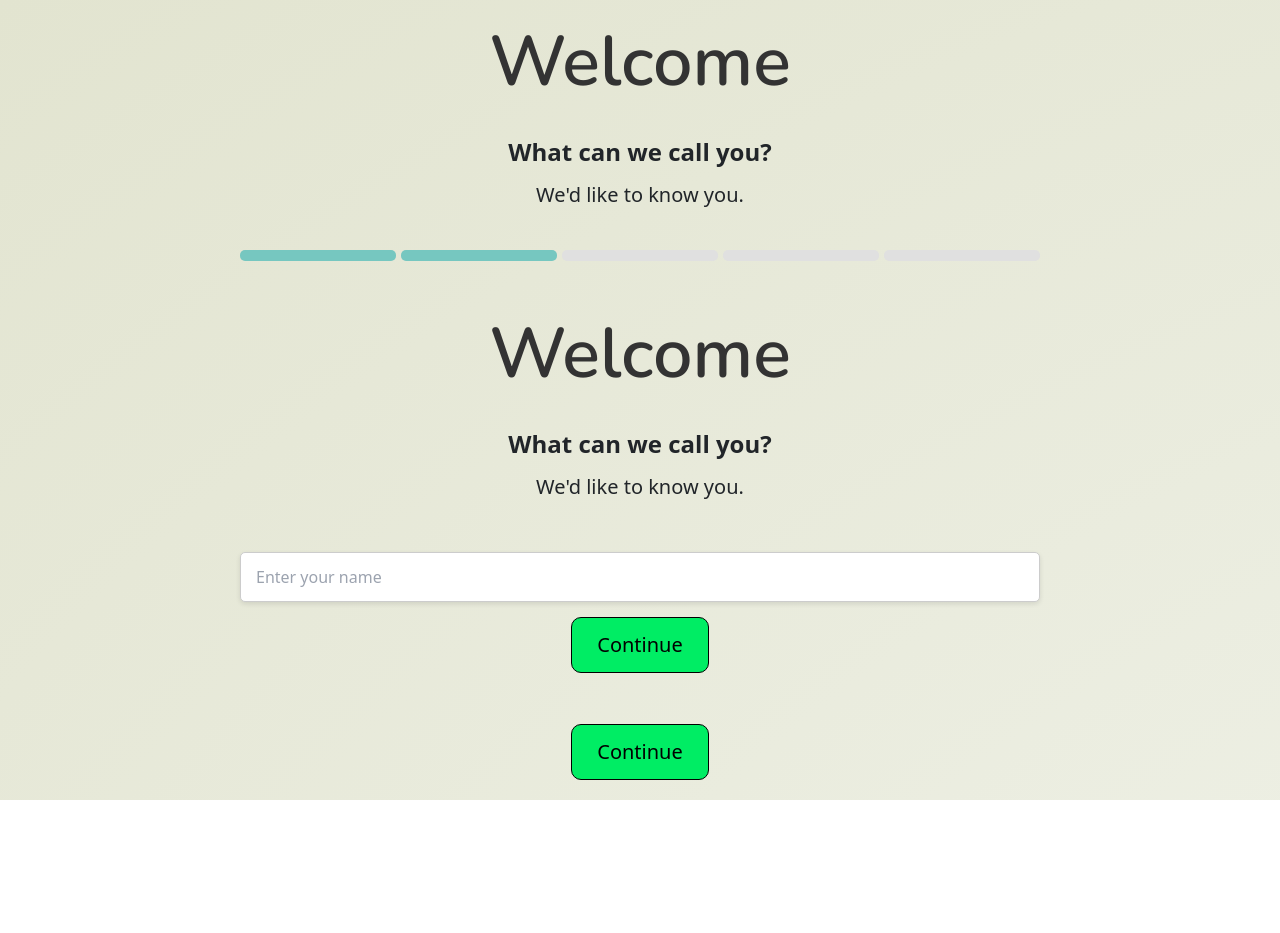
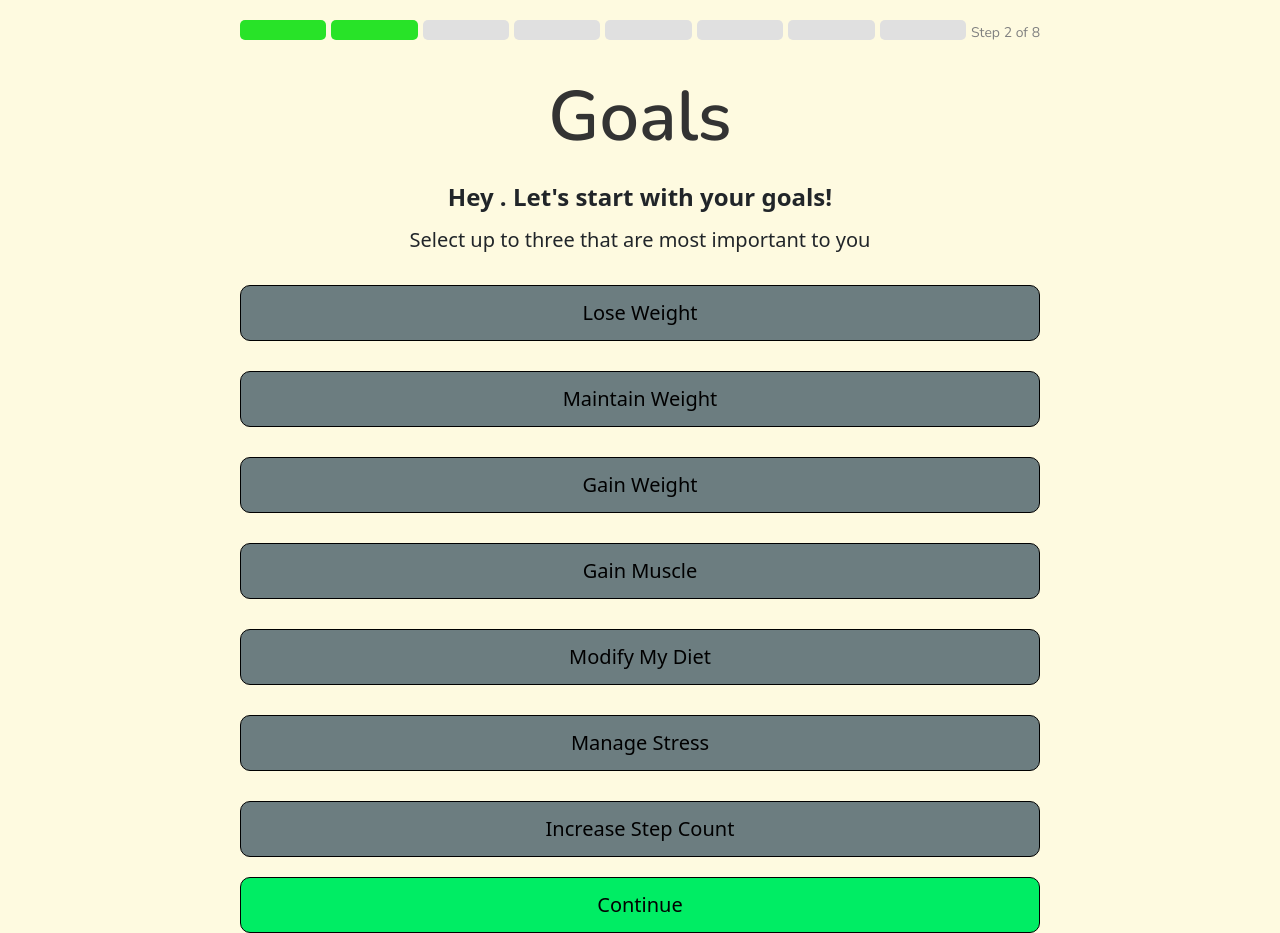
Before and after one commit to Garvit240205/FitFeast, a React (Vite) app in the folder CGAS-Project-main/: page /Home in a window 1280 px wide. Both pictures are taken after a click on the button "Continue". Before the commit the page ends 800 px from the top, so only its background shows below. Built offline with nearby package versions, Linux system fonts and the light colour scheme; a web font is replaced by a local one.

Commit message:
added more pages to welcome

```diff
--- a/CGAS-Project-main/src/Home.css
+++ b/CGAS-Project-main/src/Home.css
@@ -1,5 +1,5 @@
 body {
-  background: radial-gradient(ellipse at center, #f7f9f5 0%, #e2e4d0 100%);
+  background: radial-gradient(ellipse at center, #fefae0 0%, #fefae0 100%);
   background-size: 400% 400%;
   height: 100vh;
   margin: 0;
--- a/CGAS-Project-main/src/WelcomePage.css
+++ b/CGAS-Project-main/src/WelcomePage.css
@@ -1,93 +1,129 @@
-/* Optional: If you want to apply styles to the container */
-.container {
+* {
+    box-sizing: border-box; /* Ensure padding and margin are included in width/height */
+  }
+
+  html, body {
+    height: 100%; /* Ensure body takes full height */
+    margin: 0; /* Remove default margin */
+  }
+
+  .container {
     display: flex;
     flex-direction: column;
-    align-items: center;
-    justify-content: center;
-    height: 100vh;
+    align-items: center; /* Center horizontally */
+    justify-content: flex-start; /* Align to the top */
+    height: 100vh; /* Use viewport height to fill the screen */
     width: 100%;
-    padding: 20px; /* Add padding for better spacing */
   }
 
-  /* Header Styles */
   .header {
     text-align: center;
-    margin-bottom: 30px;
-    font-family: 'Nunito', sans-serif; /* Ensure to have the font imported */
+    margin-bottom: 20px;
+    margin-top: 15px;
+    font-family: 'Nunito', sans-serif;
     font-size: 70px;
     font-weight: 600;
-    color: #333; /* Change color for better contrast */
+    color: #333;
   }
 
-  /* Paragraph Styles */
   .bold-text {
-    font-weight: bold; /* Make text bold */
-    font-size: 24px; /* Optional: Adjust font size */
-    margin-bottom: 10px; /* Spacing between paragraphs */
+    text-align: center;
+    font-weight: bold;
+    font-size: 24px;
   }
 
   .normal-text {
-    font-weight: normal; /* Normal weight */
-    font-size: 20px; /* Optional: Adjust font size */
-    margin-bottom: 20px; /* Spacing before the progress bar */
+    text-align: center;
+    font-weight: normal;
+    font-size: 20px;
+    margin-bottom: 20px;
   }
 
-  /* Input Styles */
   .input {
-    padding: 12px 15px; /* More padding for better touch area */
-    margin-bottom: 15px; /* Increase margin for spacing */
+    padding: 12px 15px;
+    margin-bottom: 15px;
     border-radius: 5px;
     border: 1px solid #ccc;
-    width: 100%;
-    max-width: 800px;
+    width: 800px;
     box-shadow: 0 2px 5px rgba(0, 0, 0, 0.1);
     transition: border-color 0.3s ease;
-    margin-top: 30px;
   }
 
   .input:focus {
-    border-color: #007bff; /* Change border color on focus */
-    outline: none; /* Remove default outline */
+    border-color: #007bff;
+    outline: none;
   }
 
-  /* Button Styles */
-  /* Button Styles */
-.button {
-    padding: 12px 25px; /* Increased padding for better click area */
-    border-radius: 10px; /* Default border radius */
-    border: solid;
-    border-color: black;
-    border-width: 1px;
+  .button {
+    padding: 12px 25px;
+    border-radius: 10px;
+    border: 1px solid black;
     background-color: #00ED64;
     color: black;
     cursor: pointer;
     font-weight: 500;
-    font-size: 20px; /* Slightly larger font */
-    transition: border-radius 0.3s ease; /* Transition for border radius */
+    font-size: 20px;
+    margin: 10px 0; /* Spacing between buttons */
+    transition: border-radius 0.3s ease;
+    width: 800px;
   }
 
-  .button:hover {
-    border-radius: 40px; /* Increased border radius on hover */
+  .option-button {
+    padding: 12px 25px;
+    border-radius: 10px;
+    border: 1px solid black;
+    background-color: #6c7d80;
+    color: black;
+    cursor: pointer;
+    font-weight: 500;
+    font-size: 20px;
+    margin: 10px 0; /* Spacing between buttons */
+    transition: border-radius 0.3s ease;
+    width: 800px;
   }
 
+  .button:hover,
+  .option-button:hover {
+    border-radius: 40px;
+  }
 
-  /* Progress Bar Styles */
   .progress-container {
-    display: flex; /* Flexbox for horizontal layout */
-    width:800px;
-    height: 20px; /* Height of the progress bar */
-    margin-top: 20px;
-    gap: 5px; /* Space between each step */
+    display: flex;
+    width: 800px;
+    height: 20px;
+    margin: 20px 0; /* Add some margin above/below */
+    gap: 5px;
+    align-items: center;
+    justify-content: center;
   }
 
   .step-bar {
-    flex: 1; /* Each step bar takes equal space */
+    flex: 1;
     height: 100%;
-    background-color: #e0e0e0; /* Background color for unfilled state */
+    background-color: #e0e0e0;
     border-radius: 5px;
-    transition: background-color 0.3s ease; /* Smooth transition */
+    transition: background-color 0.3s ease;
   }
 
   .step-bar.filled {
-    background-color: #76c7c0; /* Background color for filled state */
+    background-color: #28e328;
   }
+
+  .options-container {
+    display: flex;
+    flex-direction: column;
+    align-items: center;
+    margin-top: 15px;
+    gap: 10px;
+  }
+
+  .option-button.selected {
+    background-color: #f44336;
+  }
+
+  .sample-text {
+    font-family: Nunito;
+    margin-top: 5px;
+    font-size: 14px;
+    color: gray;
+  }
--- a/CGAS-Project-main/src/WelcomePage.jsx
+++ b/CGAS-Project-main/src/WelcomePage.jsx
@@ -1,19 +1,33 @@
-import React, { useState } from 'react';
-import './WelcomePage.css'; // Import the CSS file
+import React, { useState, useEffect } from 'react';
+import './WelcomePage.css';
 
 const WelcomePage = () => {
   const [name, setName] = useState('');
-  const [step, setStep] = useState(0); // Track the current step
-  const [additionalContent, setAdditionalContent] = useState(null); // State for additional JSX content
+  const [step, setStep] = useState(0);
+  const [selectedOptions, setSelectedOptions] = useState([]);
 
   const handleContinue = () => {
-    if (step === 0) {
-      setAdditionalContent(
-        <div className="container">
+    if (step < 8) {
+      setStep((prevStep) => prevStep + 1);
+    }
+  };
+
+  const handleOptionClick = (option) => {
+    if (selectedOptions.includes(option)) {
+      setSelectedOptions(selectedOptions.filter((opt) => opt !== option));
+    } else if (selectedOptions.length < 3) {
+      setSelectedOptions([...selectedOptions, option]);
+    }
+  };
+
+  const renderStepContent = () => {
+    switch (step) {
+      case 0:
+        return (
+          <div>
             <h1 className="header">Welcome</h1>
             <p className="bold-text">What can we call you?</p>
             <p className="normal-text">We'd like to know you.</p>
-        {step === 0 && (
             <input
               type="text"
               placeholder="Enter your name"
@@ -21,67 +35,81 @@ const WelcomePage = () => {
               onChange={(e) => setName(e.target.value)}
               className="input"
             />
-        )}
-        {additionalContent} {/* Display additional content */}
-        <button onClick={handleContinue} className="button">
-            Continue
-        </button>
           </div>
         );
-    } else if (step === 1) {
-      setAdditionalContent(
+      case 1:
+        const options = ['Lose Weight', 'Maintain Weight', 'Gain Weight', 'Gain Muscle', 'Modify My Diet', 'Manage Stress', 'Increase Step Count'];
+        return (
           <div>
-          <p style={{ fontWeight: 'bold' }}>We're excited to learn more about you.</p>
-          <p style={{ color: 'blue' }}>What are your interests?</p>
+            <h1 className="header">Goals</h1>
+            <p className="bold-text">Hey {name}. Let's start with your goals!</p>
+            <p className="normal-text" style={{ marginTop: '10px' }}>
+              Select up to three that are most important to you
+            </p>
+            <div className="options-container">
+              {options.map((option, index) => (
+                <button
+                  key={index}
+                  onClick={() => handleOptionClick(option)}
+                  className={`option-button ${selectedOptions.includes(option) ? 'selected' : ''}`}
+                >
+                  {option}
+                </button>
+              ))}
+            </div>
           </div>
         );
-    } else if (step === 2) {
-      setAdditionalContent(
+      case 2:
+        return (
           <div>
-          <p style={{ fontWeight: 'bold' }}>Feel free to share your hobbies with us.</p>
-          <p style={{ fontStyle: 'italic' }}>Any favorite activities?</p>
+            <h1 className="header" style={{ fontSize: '50px', fontFamily: 'Nunito' }}>Great! You have just taken a big step on your journey</h1>
+            <p className="normal-text">Nutrition is critical to help you build muscle. Track your food to make sure you're getting enough protein and carbs for optimal metabolism.</p>
+            <p className="normal-text">Now, let's talk about your goals.</p>
           </div>
         );
-    } else if (step === 3) {
-      setAdditionalContent(
+      case 3:
+        return (
           <div>
             <p style={{ fontWeight: 'bold' }}>Almost there!</p>
             <p>Just a few more details.</p>
           </div>
         );
-    }
-
-    if (step < 4) { // Assuming 5 steps (0 to 4)
-      setStep(prevStep => prevStep + 1); // Move to the next step
+      case 4:
+        return <h2>Thank you, {name}!</h2>;
+      default:
+        return null;
     }
   };
 
+  // Effect to update body background style based on step
+  useEffect(() => {
+    if (step === 2) {
+      document.body.style.background = 'linear-gradient(135deg, #fefae0, #dda15e, #bc6c25)';
+      document.body.style.backgroundSize = '200% 200%';
+    } else {
+      document.body.style.backgroundColor = '#fff'; // Default background
+    }
+
+    // Cleanup function to reset the body background when the component unmounts
+    return () => {
+      document.body.style.background = ''; // Reset to default
+    };
+  }, [step]);
+
   return (
     <div className="container">
-      <h1 className="header">Welcome</h1>
-      <p className="bold-text">What can we call you?</p>
-      <p className="normal-text">We'd like to know you.</p>
       <div className="progress-container">
-        {Array.from({ length: 5 }).map((_, index) => (
-          <div
-            key={index}
-            className={`step-bar ${index <= step ? 'filled' : ''}`}
-          />
+        {Array.from({ length: 8 }).map((_, index) => (
+          <div key={index} className={`step-bar ${index <= step ? 'filled' : ''}`} />
         ))}
+        <p className="sample-text">Step {step + 1} of 8</p>
       </div>
-      {step === 0 && (
-        <input
-          type="text"
-          placeholder="Enter your name"
-          value={name}
-          onChange={(e) => setName(e.target.value)}
-          className="input"
-        />
-      )}
-      {additionalContent} {/* Display additional content */}
+      {renderStepContent()}
+      {step < 8 && (
         <button onClick={handleContinue} className="button">
           Continue
         </button>
+      )}
     </div>
   );
 };
```
Lines whose indentation alone changed are shown as unchanged.
